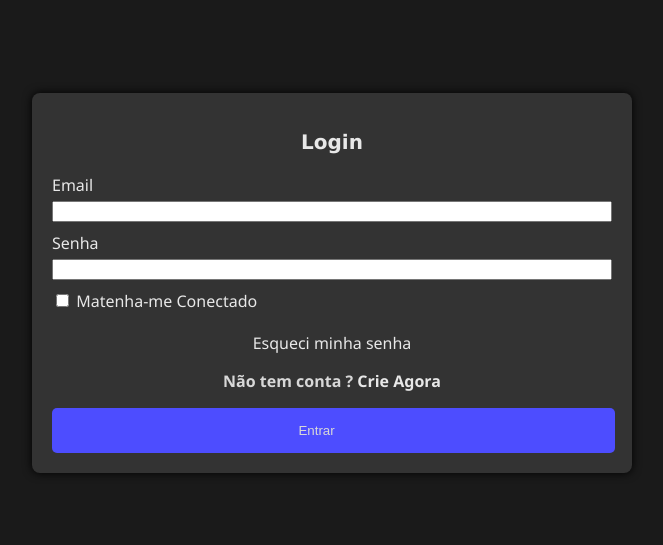
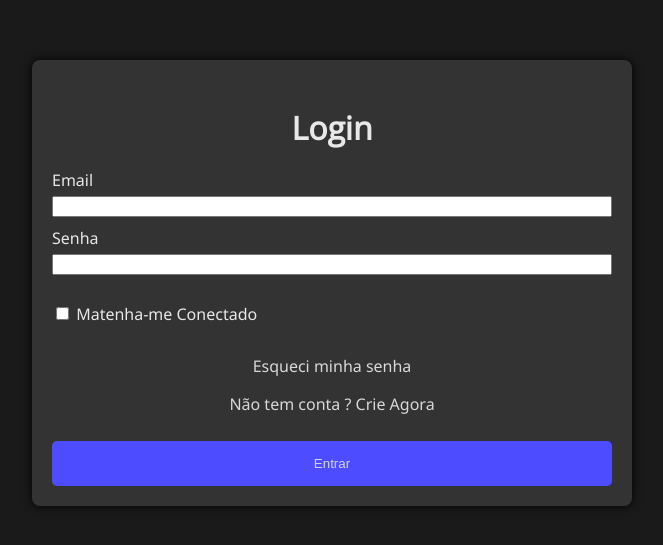
Before and after one commit to SamuelLauro/Projeto-login, a plain HTML site: page index.html in a window 1280 px wide. Shown: the part 117-662 px from the top of the page, without its empty margins (308-971 px from the left). Drawn offline with nearby package versions, Linux system fonts and the light colour scheme.

Commit message:
melhorando o visual

```diff
--- a/index.html
+++ b/index.html
@@ -6,6 +6,8 @@
     <meta name="viewport" content="width=device-width, initial-scale=1.0">
     <title>Login</title>
     <link rel="stylesheet" href="style.css">
+    <link rel="preconnect" href="https://fonts.gstatic.com">
+  <link href="https://fonts.googleapis.com/css2?family=Open+Sans&display=swap" rel="stylesheet">
 
 </head>
 <body>
--- a/style.css
+++ b/style.css
@@ -19,13 +19,15 @@ body{
     border-radius: 8px;
     box-shadow: 0px 0px 10px black;
     box-sizing: border-box;
+    text-align: ;
 }
 h2{
-    font-size: 20px;
     text-align: center;
     margin-bottom: 20px;
     color: #e8e8e8;
-    font-family: Verdana, Geneva, Tahoma, sans-serif;
+    font-family: 'Open Sans';
+    font-weight: 700;
+    font-size: 2rem;
 }
 form{
     display: flex;
@@ -38,16 +40,29 @@ label{
 div.textlogin,div.password{
     display: flex;
     flex-direction: column;
+    margin-bottom: 28px;
+}
+
+div.textlogin{
     margin-bottom: 10px;
 }
 
+div.conected{
+    margin-bottom: 10px;
+}
 
 div.esquecisenha, a{
     text-align: center;
     margin-top: 20px;
-    color: #e8e8e8;
     text-decoration: none;
+    color: #d8d8d8;
 }
+
+div.esquecisenha a:hover{
+    text-decoration: underline;
+    font-weight: bold;
+}
+
 .esquecisenha, a:hover{
     text-decoration: underline;
 }
@@ -55,12 +70,13 @@ div.esquecisenha, a{
 div.criarconta{
     text-align: center;
     color: #d8d8d8;
-    font-weight: bold;
+
 }
 
 div.criarconta a:hover{
     color: #d8d8d8;
     text-decoration: underline;
+    font-weight: bold;
 }
 
 input[type='submit']{
@@ -69,10 +85,11 @@ input[type='submit']{
     border: none;
     border-radius: 5px;
     padding: 15px;
-    padding-right: 50%;
-    padding-left: 44%;
     cursor: pointer;
     transition: 0.3s ease;
+    margin-top: 10px;
+    width: 100%;
+
 }
 input[type='submit']:hover{
     color: 337ab7;
```
